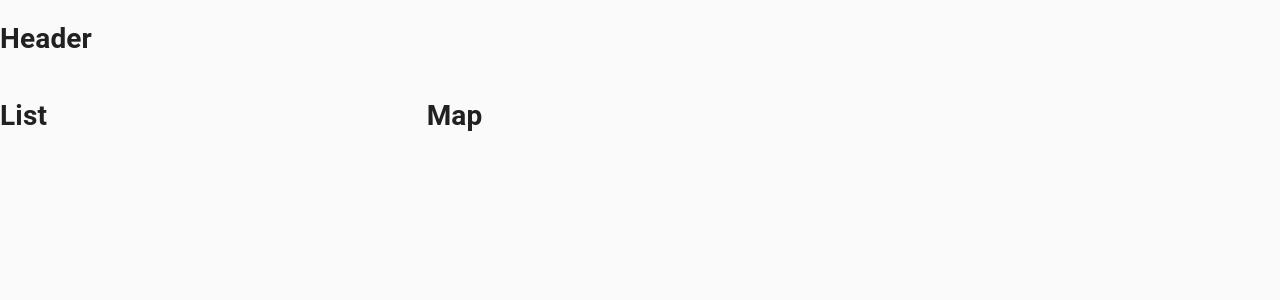
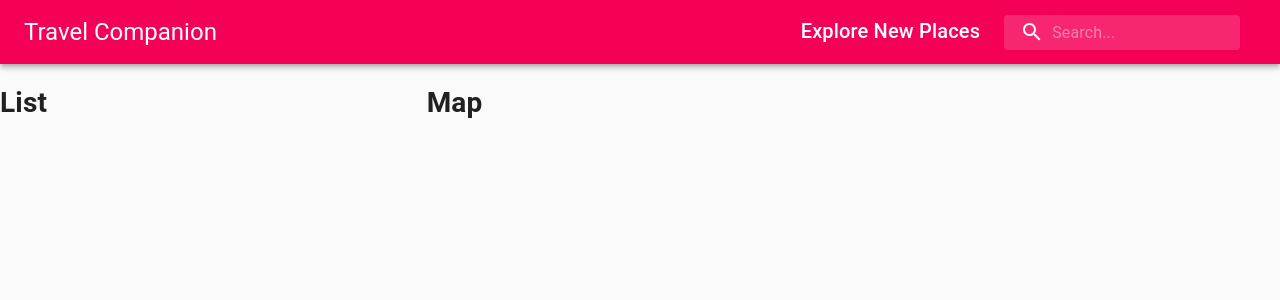
Before and after one commit to femmor/travel-advisor, a React (Create React App) app: page / in a window 1280 px wide. Shown: the top 300 px of the page. Built offline with nearby package versions, Linux system fonts and the light colour scheme.

Commit message:
Create the Header component

```diff
--- a/public/index.html
+++ b/public/index.html
@@ -11,7 +11,7 @@
     />
     <link rel="apple-touch-icon" href="%PUBLIC_URL%/logo192.png" />
     <link rel="manifest" href="%PUBLIC_URL%/manifest.json" />
-    <title>Travel Advisor</title>
+    <title>Travel Companion</title>
   </head>
   <body>
     <div id="root"></div>
--- a/src/components/Header/Header.jsx
+++ b/src/components/Header/Header.jsx
@@ -1,11 +1,29 @@
 import React from 'react'
-import "./styles.js"
+import {Autocomplete} from "@react-google-maps/api"
+import { AppBar, Toolbar, Typography, InputBase, Box } from '@material-ui/core'
+import SearchIcon from '@material-ui/icons/Search';
+import useStyles from "./styles.js"
 
 const Header = () => {
+  const classes = useStyles();
+
   return (
-    <div>
-      <h1>Header</h1>
-    </div>
+    <AppBar position="static" color="secondary">
+      <Toolbar className={classes.toolbar}>
+        <Typography variant="h5" className={classes.title}>Travel Companion</Typography>
+        <Box display="flex">
+        <Typography variant="h6" className={classes.title}>Explore New Places</Typography>
+        {/* <Autocomplete> */}
+          <div className={classes.search}>
+            <div className={classes.searchIcon}>
+              <SearchIcon />
+            </div>
+            <InputBase placeholder="Search..." classes={{ root: classes.inputRoot, input: classes.inputInput }}/>
+          </div>
+        {/* </Autocomplete> */}
+        </Box>
+      </Toolbar>
+    </AppBar>
   )
 }
 
--- a/src/components/Header/styles.js
+++ b/src/components/Header/styles.js
@@ -0,0 +1,51 @@
+import { alpha, makeStyles } from "@material-ui/core/styles";
+
+export default makeStyles(theme => ({
+  title: {
+    display: "none",
+    [theme.breakpoints.up("sm")]: {
+      display: "block",
+    },
+  },
+
+  search: {
+    position: "relative",
+    borderRadius: theme.shape.borderRadius,
+    backgroundColor: alpha(theme.palette.common.white, 0.15),
+    "&:hover": { backgroundColor: alpha(theme.palette.common.white, 0.25) },
+    marginRight: theme.spacing(2),
+    marginLeft: 0,
+    width: "100%",
+    [theme.breakpoints.up("sm")]: {
+      marginLeft: theme.spacing(3),
+      width: "auto",
+    },
+  },
+
+  searchIcon: {
+    padding: theme.spacing(0, 2),
+    height: "100%",
+    position: "absolute",
+    pointerEvents: "none",
+    display: "flex",
+    alignItems: "center",
+    justifyContent: "center",
+  },
+
+  inputRoot: {
+    color: "inherit",
+  },
+
+  inputInput: {
+    padding: theme.spacing(1, 1, 1, 0),
+    paddingLeft: `calc(1em + ${theme.spacing(4)}px)`,
+    transition: theme.transitions.create("width"),
+    width: "100%",
+    [theme.breakpoints.up("md")]: { width: "20ch" },
+  },
+
+  toolbar: {
+    display: "flex",
+    justifyContent: "space-between",
+  },
+}));
```
